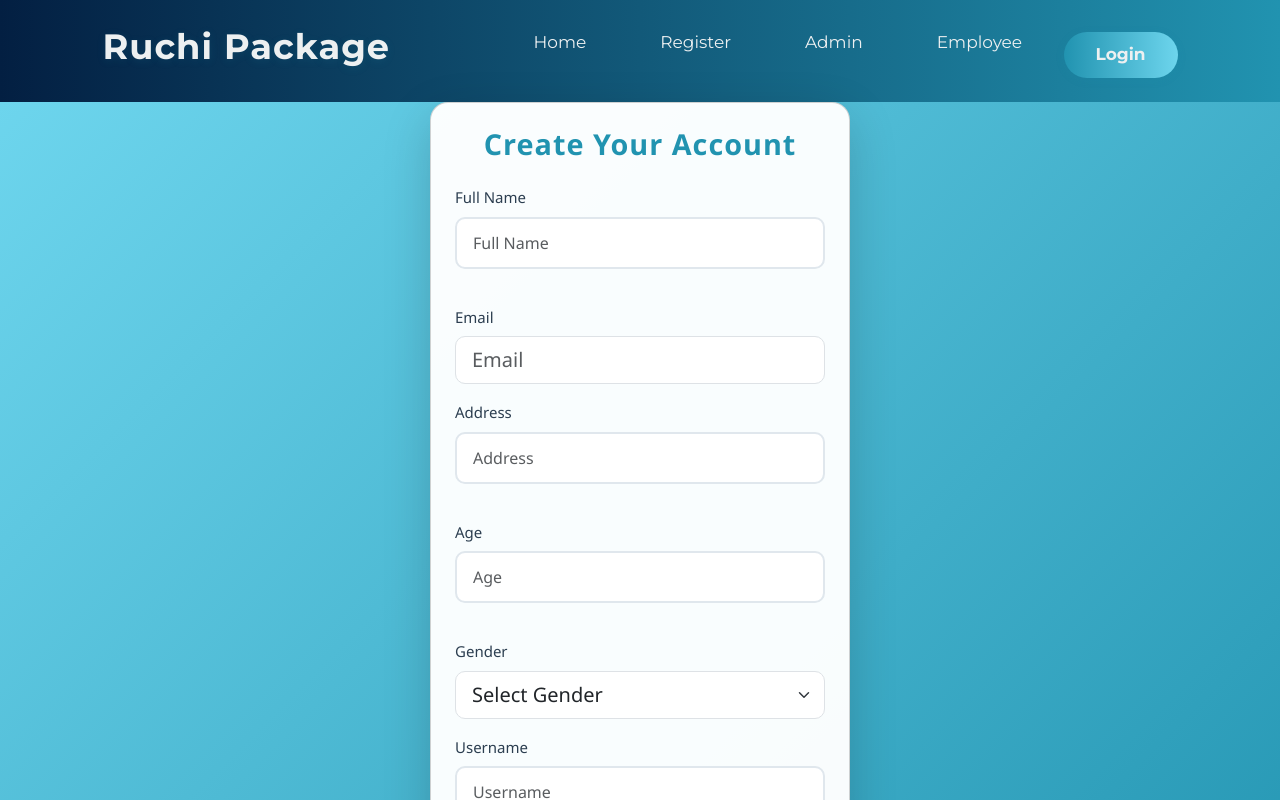
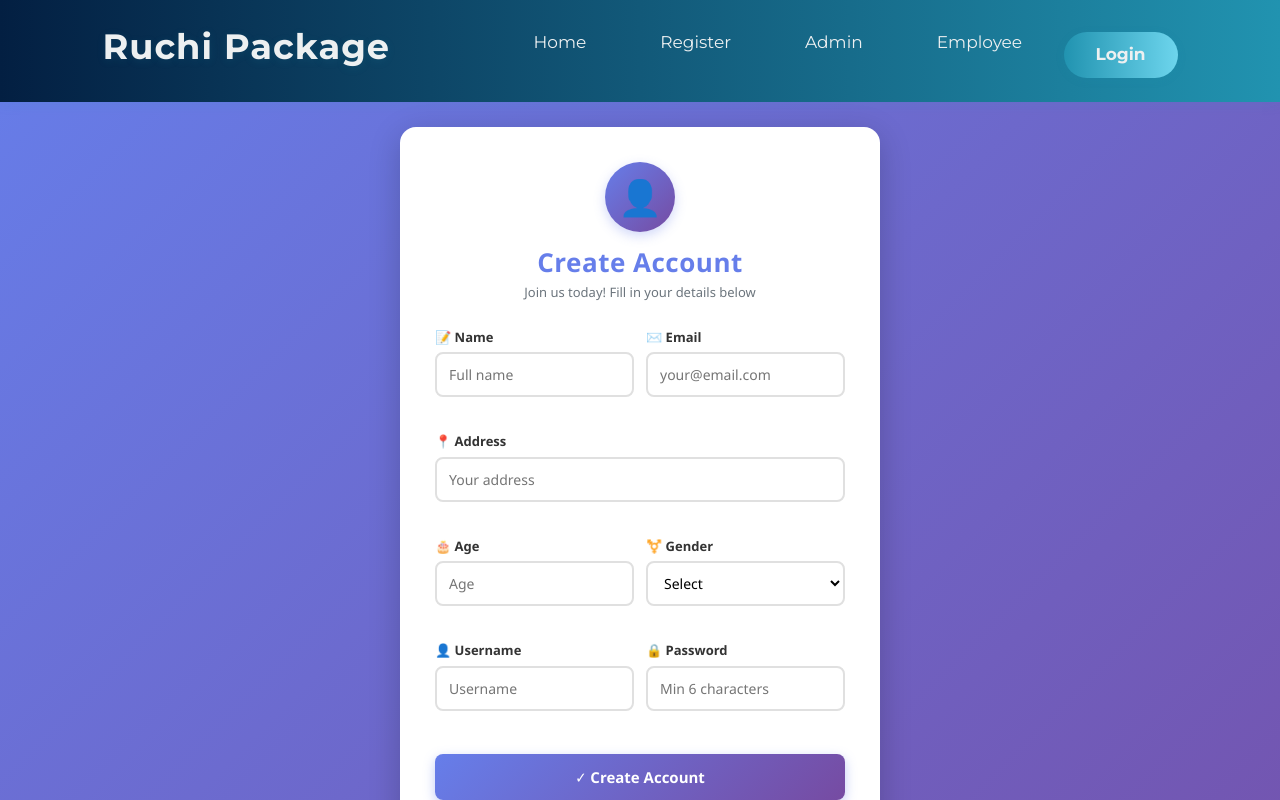
Before and after one commit to Ranjuna120/Package-Delivery-Management-System, a React (Create React App) app in the folder frontend/: page /Regi in a window 1280 px wide. Shown: the top 800 px of the page. Built offline with nearby package versions, Linux system fonts and the light colour scheme.

Commit message:
Update Regi.js

```diff
--- a/frontend/src/compoments/Regi.js
+++ b/frontend/src/compoments/Regi.js
@@ -1,6 +1,6 @@
 import React, { useState } from 'react';
 import axios from 'axios';
-import 'bootstrap/dist/css/bootstrap.min.css';
+
 function Regi() {
   const [name, setName] = useState('');
   const [email, setEmail] = useState('');
@@ -30,68 +30,390 @@ function Regi() {
   };
 
   return (
+    <>
+      <style>{`
+        body {
+          background: linear-gradient(135deg, #667eea 0%, #764ba2 100%) !important;
+          min-height: 100vh !important;
+          margin: 0 !important;
+          font-family: 'Segoe UI', Tahoma, Geneva, Verdana, sans-serif !important;
+        }
+      `}</style>
+
       <div style={{
         minHeight: '100vh',
-      background: 'linear-gradient(135deg, #6dd5ed 0%, #2193b0 100%)',
         display: 'flex',
         alignItems: 'center',
-      justifyContent: 'center'
+        justifyContent: 'center',
+        padding: '20px',
       }}>
-      <div className="card shadow-lg p-4" style={{ maxWidth: 420, width: '100%', borderRadius: 18, background: 'rgba(255,255,255,0.97)' }}>
-        <h2 className="text-center mb-4" style={{ fontWeight: 700, letterSpacing: 1, color: '#2193b0' }}>Create Your Account</h2>
-        <form onSubmit={handleSubmit} autoComplete="off">
-          <div className="mb-3">
-            <label className="form-label" style={{ fontWeight: 500 }}>Full Name</label>
-            <input type="text" className="form-control form-control-lg" placeholder="Full Name" value={name} onChange={e => setName(e.target.value)} required style={{ borderRadius: 10 }} />
+        <div style={{
+          backgroundColor: 'white',
+          borderRadius: '16px',
+          boxShadow: '0 8px 32px rgba(0, 0, 0, 0.2)',
+          padding: '35px',
+          maxWidth: '480px',
+          width: '100%',
+        }}>
+          {/* Icon and Title */}
+          <div style={{ textAlign: 'center', marginBottom: '25px' }}>
+            <div style={{
+              width: '70px',
+              height: '70px',
+              margin: '0 auto 15px',
+              borderRadius: '50%',
+              background: 'linear-gradient(135deg, #667eea, #764ba2)',
+              display: 'flex',
+              alignItems: 'center',
+              justifyContent: 'center',
+              fontSize: '35px',
+              boxShadow: '0 4px 12px rgba(102, 126, 234, 0.3)',
+            }}>
+              👤
             </div>
-          <div className="mb-3">
-            <label className="form-label" style={{ fontWeight: 500 }}>Email</label>
-            <input type="email" className="form-control form-control-lg" placeholder="Email" value={email} onChange={e => setEmail(e.target.value)} required style={{ borderRadius: 10 }} />
+            <h2 style={{
+              color: '#667eea',
+              fontSize: '26px',
+              fontWeight: '700',
+              margin: '0 0 5px 0',
+            }}>
+              Create Account
+            </h2>
+            <p style={{
+              color: '#6c757d',
+              fontSize: '13px',
+              margin: 0,
+            }}>
+              Join us today! Fill in your details below
+            </p>
           </div>
-          <div className="mb-3">
-            <label className="form-label" style={{ fontWeight: 500 }}>Address</label>
-            <input type="text" className="form-control form-control-lg" placeholder="Address" value={address} onChange={e => setAddress(e.target.value)} required style={{ borderRadius: 10 }} />
+
+          {/* Form */}
+          <form onSubmit={handleSubmit}>
+            {/* Name and Email in Grid */}
+            <div style={{
+              display: 'grid',
+              gridTemplateColumns: '1fr 1fr',
+              gap: '12px',
+              marginBottom: '15px',
+            }}>
+              <div>
+                <label style={{
+                  display: 'block',
+                  fontSize: '13px',
+                  fontWeight: '600',
+                  color: '#333',
+                  marginBottom: '5px',
+                }}>📝 Name</label>
+                <input
+                  type="text"
+                  value={name}
+                  onChange={e => setName(e.target.value)}
+                  placeholder="Full name"
+                  required
+                  style={{
+                    width: '100%',
+                    padding: '10px 12px',
+                    fontSize: '14px',
+                    border: '2px solid #e0e0e0',
+                    borderRadius: '8px',
+                    transition: 'all 0.3s ease',
+                    outline: 'none',
+                  }}
+                  onFocus={(e) => e.target.style.borderColor = '#667eea'}
+                  onBlur={(e) => e.target.style.borderColor = '#e0e0e0'}
+                />
               </div>
-          <div className="mb-3">
-            <label className="form-label" style={{ fontWeight: 500 }}>Age</label>
-            <input type="number" className="form-control form-control-lg" placeholder="Age" value={age} onChange={e => setAge(e.target.value)} required min={1} style={{ borderRadius: 10 }} />
+              <div>
+                <label style={{
+                  display: 'block',
+                  fontSize: '13px',
+                  fontWeight: '600',
+                  color: '#333',
+                  marginBottom: '5px',
+                }}>✉️ Email</label>
+                <input
+                  type="email"
+                  value={email}
+                  onChange={e => setEmail(e.target.value)}
+                  placeholder="your@email.com"
+                  required
+                  style={{
+                    width: '100%',
+                    padding: '10px 12px',
+                    fontSize: '14px',
+                    border: '2px solid #e0e0e0',
+                    borderRadius: '8px',
+                    transition: 'all 0.3s ease',
+                    outline: 'none',
+                  }}
+                  onFocus={(e) => e.target.style.borderColor = '#667eea'}
+                  onBlur={(e) => e.target.style.borderColor = '#e0e0e0'}
+                />
               </div>
-          <div className="mb-3">
-            <label className="form-label" style={{ fontWeight: 500 }}>Gender</label>
-            <select className="form-select form-select-lg" value={gender} onChange={e => setGender(e.target.value)} required style={{ borderRadius: 10 }}>
-              <option value="">Select Gender</option>
+            </div>
+
+            {/* Address */}
+            <div style={{ marginBottom: '15px' }}>
+              <label style={{
+                display: 'block',
+                fontSize: '13px',
+                fontWeight: '600',
+                color: '#333',
+                marginBottom: '5px',
+              }}>📍 Address</label>
+              <input
+                type="text"
+                value={address}
+                onChange={e => setAddress(e.target.value)}
+                placeholder="Your address"
+                required
+                style={{
+                  width: '100%',
+                  padding: '10px 12px',
+                  fontSize: '14px',
+                  border: '2px solid #e0e0e0',
+                  borderRadius: '8px',
+                  transition: 'all 0.3s ease',
+                  outline: 'none',
+                }}
+                onFocus={(e) => e.target.style.borderColor = '#667eea'}
+                onBlur={(e) => e.target.style.borderColor = '#e0e0e0'}
+              />
+            </div>
+
+            {/* Age and Gender in Grid */}
+            <div style={{
+              display: 'grid',
+              gridTemplateColumns: '1fr 1fr',
+              gap: '12px',
+              marginBottom: '15px',
+            }}>
+              <div>
+                <label style={{
+                  display: 'block',
+                  fontSize: '13px',
+                  fontWeight: '600',
+                  color: '#333',
+                  marginBottom: '5px',
+                }}>🎂 Age</label>
+                <input
+                  type="number"
+                  value={age}
+                  onChange={e => setAge(e.target.value)}
+                  placeholder="Age"
+                  required
+                  min="1"
+                  max="120"
+                  style={{
+                    width: '100%',
+                    padding: '10px 12px',
+                    fontSize: '14px',
+                    border: '2px solid #e0e0e0',
+                    borderRadius: '8px',
+                    transition: 'all 0.3s ease',
+                    outline: 'none',
+                  }}
+                  onFocus={(e) => e.target.style.borderColor = '#667eea'}
+                  onBlur={(e) => e.target.style.borderColor = '#e0e0e0'}
+                />
+              </div>
+              <div>
+                <label style={{
+                  display: 'block',
+                  fontSize: '13px',
+                  fontWeight: '600',
+                  color: '#333',
+                  marginBottom: '5px',
+                }}>⚧️ Gender</label>
+                <select
+                  value={gender}
+                  onChange={e => setGender(e.target.value)}
+                  required
+                  style={{
+                    width: '100%',
+                    padding: '10px 12px',
+                    fontSize: '14px',
+                    border: '2px solid #e0e0e0',
+                    borderRadius: '8px',
+                    transition: 'all 0.3s ease',
+                    outline: 'none',
+                    backgroundColor: 'white',
+                  }}
+                  onFocus={(e) => e.target.style.borderColor = '#667eea'}
+                  onBlur={(e) => e.target.style.borderColor = '#e0e0e0'}
+                >
+                  <option value="">Select</option>
                   <option value="Male">Male</option>
                   <option value="Female">Female</option>
                   <option value="Other">Other</option>
                 </select>
               </div>
-          <div className="mb-3">
-            <label className="form-label" style={{ fontWeight: 500 }}>Username</label>
-            <input type="text" className="form-control form-control-lg" placeholder="Username" value={username} onChange={e => setUsername(e.target.value)} required style={{ borderRadius: 10 }} />
             </div>
-          <div className="mb-3">
-            <label className="form-label" style={{ fontWeight: 500 }}>Password</label>
-            <input type="password" className="form-control form-control-lg" placeholder="Password" value={password} onChange={e => setPassword(e.target.value)} required minLength={6} style={{ borderRadius: 10 }} />
+
+            {/* Username and Password in Grid */}
+            <div style={{
+              display: 'grid',
+              gridTemplateColumns: '1fr 1fr',
+              gap: '12px',
+              marginBottom: '15px',
+            }}>
+              <div>
+                <label style={{
+                  display: 'block',
+                  fontSize: '13px',
+                  fontWeight: '600',
+                  color: '#333',
+                  marginBottom: '5px',
+                }}>👤 Username</label>
+                <input
+                  type="text"
+                  value={username}
+                  onChange={e => setUsername(e.target.value)}
+                  placeholder="Username"
+                  required
+                  style={{
+                    width: '100%',
+                    padding: '10px 12px',
+                    fontSize: '14px',
+                    border: '2px solid #e0e0e0',
+                    borderRadius: '8px',
+                    transition: 'all 0.3s ease',
+                    outline: 'none',
+                  }}
+                  onFocus={(e) => e.target.style.borderColor = '#667eea'}
+                  onBlur={(e) => e.target.style.borderColor = '#e0e0e0'}
+                />
               </div>
-          {error && <div className="alert alert-danger py-2 mb-2 text-center">{error}</div>}
-          <button type="submit" className="btn w-100" disabled={loading} style={{
-            fontWeight: 600,
-            fontSize: 18,
-            background: 'linear-gradient(90deg, #2193b0 0%, #6dd5ed 100%)',
-            color: '#fff',
+              <div>
+                <label style={{
+                  display: 'block',
+                  fontSize: '13px',
+                  fontWeight: '600',
+                  color: '#333',
+                  marginBottom: '5px',
+                }}>🔒 Password</label>
+                <input
+                  type="password"
+                  value={password}
+                  onChange={e => setPassword(e.target.value)}
+                  placeholder="Min 6 characters"
+                  required
+                  minLength="6"
+                  style={{
+                    width: '100%',
+                    padding: '10px 12px',
+                    fontSize: '14px',
+                    border: '2px solid #e0e0e0',
+                    borderRadius: '8px',
+                    transition: 'all 0.3s ease',
+                    outline: 'none',
+                  }}
+                  onFocus={(e) => e.target.style.borderColor = '#667eea'}
+                  onBlur={(e) => e.target.style.borderColor = '#e0e0e0'}
+                />
+              </div>
+            </div>
+
+            {/* Error Message */}
+            {error && (
+              <div style={{
+                padding: '10px',
+                backgroundColor: '#fee',
+                border: '1px solid #fcc',
+                borderRadius: '8px',
+                color: '#c33',
+                fontSize: '13px',
+                marginBottom: '15px',
+                textAlign: 'center',
+              }}>
+                {error}
+              </div>
+            )}
+
+            {/* Submit Button */}
+            <button
+              type="submit"
+              disabled={loading}
+              style={{
+                width: '100%',
+                padding: '12px',
+                fontSize: '15px',
+                fontWeight: '600',
                 border: 'none',
-            borderRadius: 10,
-            boxShadow: '0 2px 8px rgba(33,147,176,0.15)',
-            transition: 'background 0.3s'
-          }}>
-            {loading ? 'Registering...' : 'Register'}
+                borderRadius: '8px',
+                background: loading
+                  ? 'linear-gradient(135deg, #a0a0a0, #808080)'
+                  : 'linear-gradient(135deg, #667eea, #764ba2)',
+                color: 'white',
+                cursor: loading ? 'not-allowed' : 'pointer',
+                transition: 'all 0.3s ease',
+                boxShadow: '0 4px 12px rgba(102, 126, 234, 0.4)',
+                display: 'flex',
+                alignItems: 'center',
+                justifyContent: 'center',
+                gap: '8px',
+              }}
+              onMouseEnter={(e) => {
+                if (!loading) {
+                  e.target.style.transform = 'translateY(-2px)';
+                  e.target.style.boxShadow = '0 6px 16px rgba(102, 126, 234, 0.5)';
+                }
+              }}
+              onMouseLeave={(e) => {
+                if (!loading) {
+                  e.target.style.transform = 'translateY(0)';
+                  e.target.style.boxShadow = '0 4px 12px rgba(102, 126, 234, 0.4)';
+                }
+              }}
+            >
+              {loading ? (
+                <>
+                  <span style={{
+                    display: 'inline-block',
+                    width: '14px',
+                    height: '14px',
+                    border: '2px solid white',
+                    borderTopColor: 'transparent',
+                    borderRadius: '50%',
+                    animation: 'spin 0.8s linear infinite',
+                  }}></span>
+                  Creating Account...
+                </>
+              ) : (
+                '✓ Create Account'
+              )}
             </button>
           </form>
-        <div className="text-center mt-3">
-          <span style={{ color: '#2193b0' }}>Already have an account? <a href="/CustomerLogin" className="text-decoration-none" style={{ color: '#6dd5ed', fontWeight: 600 }}>Login</a></span>
+
+          {/* Login Link */}
+          <div style={{
+            textAlign: 'center',
+            marginTop: '20px',
+            fontSize: '14px',
+            color: '#6c757d',
+          }}>
+            Already have an account?{' '}
+            <a
+              href="/CustomerLogin"
+              style={{
+                color: '#667eea',
+                fontWeight: '600',
+                textDecoration: 'none',
+              }}
+            >
+              Login here
+            </a>
           </div>
         </div>
       </div>
+
+      <style>{`
+        @keyframes spin {
+          to { transform: rotate(360deg); }
+        }
+      `}</style>
+    </>
   );
 }
 
```
Lines whose indentation alone changed are shown as unchanged.
